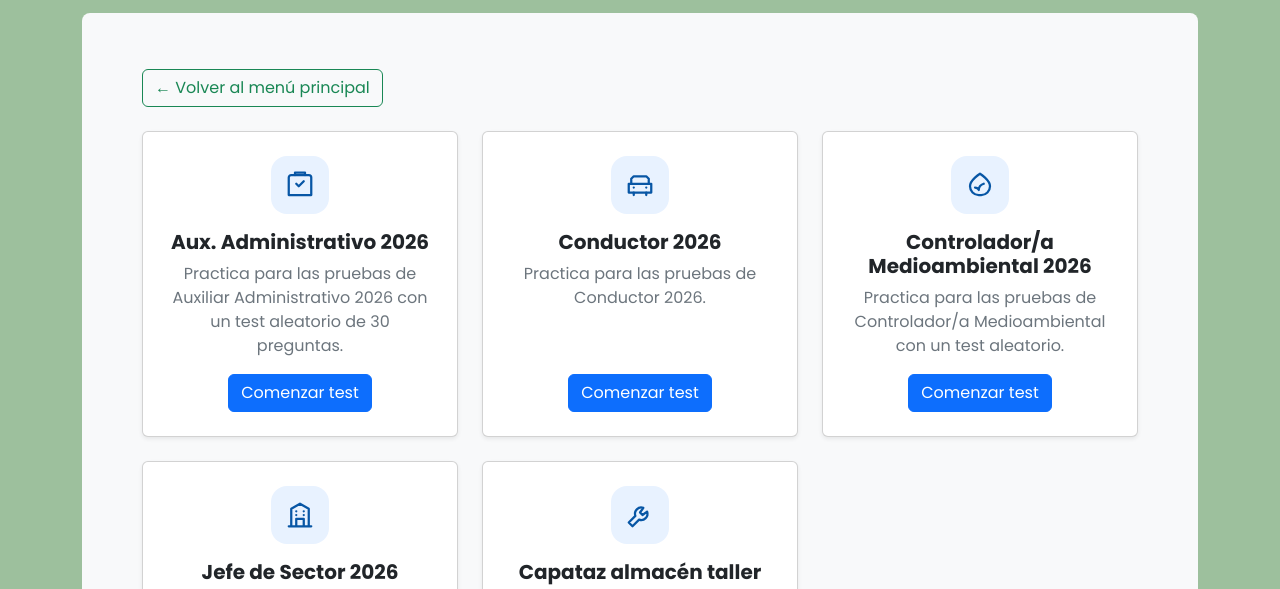
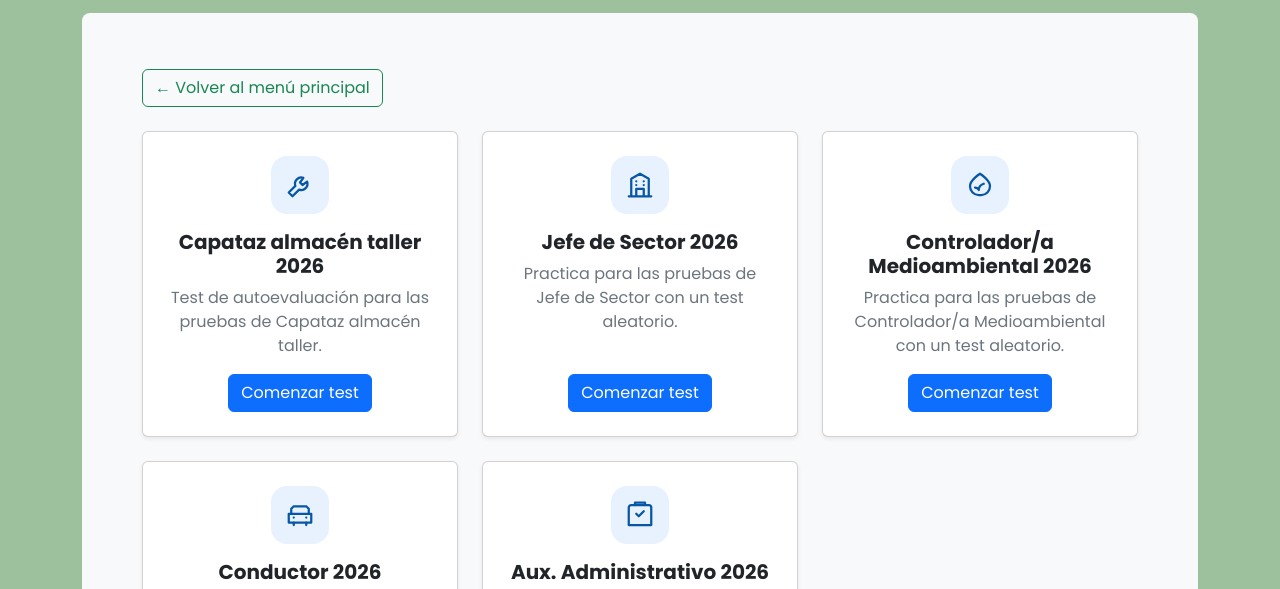
Before and after one commit to csifemaya/CSIF, a plain HTML site: page test.html in a window 1280 px wide. Shown: the part 115-704 px from the top of the page. Drawn offline with nearby package versions, Linux system fonts and the light colour scheme.

Commit message:
invertido el orden de las tarjetas

```diff
--- a/test.html
+++ b/test.html
@@ -32,7 +32,7 @@
           <span aria-hidden="true">←</span> Volver al menú principal
         </a>
         <div class="row row-cols-1 row-cols-md-3 g-4">
-          <div class="col">
+          <div class="col order-5">
             <article class="card shadow-sm h-100">
               <div class="card-body p-4 d-flex flex-column align-items-center text-center">
                 <div class="icon-wrap mb-3" aria-hidden="true">
@@ -44,7 +44,7 @@
               </div>
             </article>
           </div>
-          <div class="col">
+          <div class="col order-4">
             <article class="card shadow-sm h-100">
               <div class="card-body p-4 d-flex flex-column align-items-center text-center">
                 <div class="icon-wrap mb-3" aria-hidden="true">
@@ -56,7 +56,7 @@
               </div>
             </article>
           </div>
-          <div class="col">
+          <div class="col order-3">
             <article class="card shadow-sm h-100">
               <div class="card-body p-4 d-flex flex-column align-items-center text-center">
                 <div class="icon-wrap mb-3" aria-hidden="true">
@@ -68,7 +68,7 @@
               </div>
             </article>
           </div>
-          <div class="col">
+          <div class="col order-2">
             <article class="card shadow-sm h-100">
               <div class="card-body p-4 d-flex flex-column align-items-center text-center">
                 <div class="icon-wrap mb-3" aria-hidden="true">
@@ -80,13 +80,13 @@
               </div>
             </article>
           </div>
-          <div class="col">
+          <div class="col order-1">
             <article class="card shadow-sm h-100">
               <div class="card-body p-4 d-flex flex-column align-items-center text-center">
                 <div class="icon-wrap mb-3" aria-hidden="true">
                   <svg width="30" height="30" viewBox="0 0 24 24" fill="none" stroke="currentColor" stroke-width="1.8" stroke-linecap="round" stroke-linejoin="round"><path d="M14.7 6.3a5 5 0 0 0-6.4 6.4L3 18l3 3 5.3-5.3a5 5 0 0 0 6.4-6.4L14 12l-2-2 2.7-3.7Z"/></svg>
                 </div>
-                <h2 class="h5 fw-bold">Capataz almacén taller</h2>
+                <h2 class="h5 fw-bold">Capataz almacén taller 2026</h2>
                 <p class="text-secondary">Test de autoevaluación para las pruebas de Capataz almacén taller.</p>
                 <a class="btn btn-primary mt-auto" href="test_capataz_almacen_taller.html">Comenzar test</a>
               </div>
```
